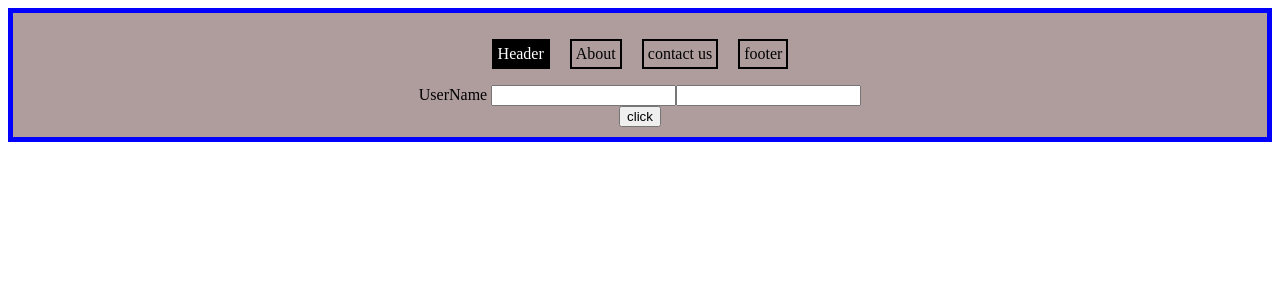
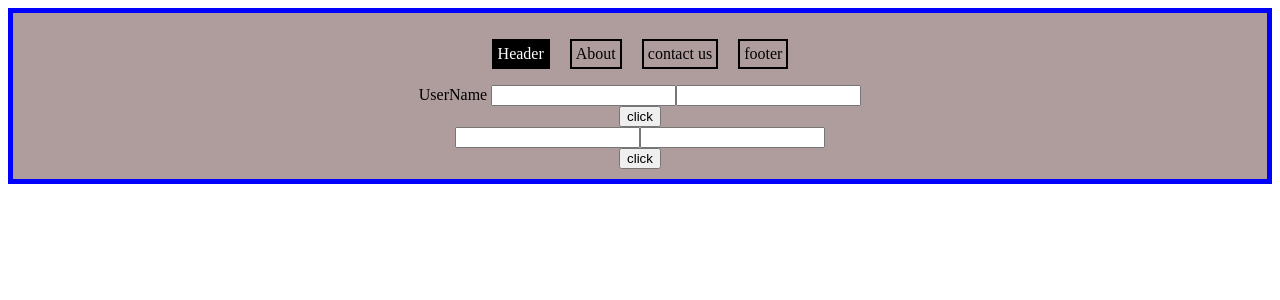
Before and after one commit to akhil-rajarao/AngularCore, an Angular app: page / in a window 1280 px wide. Shown: the top 300 px of the page. Built offline with nearby package versions, Linux system fonts and the light colour scheme.

Commit message:
reactive forms used in app component and extracted values of it

```diff
--- a/src/app/app.component.html
+++ b/src/app/app.component.html
@@ -99,4 +99,9 @@
     </p>
   </div>
   <div><router-outlet></router-outlet></div>
+<form [formGroup]="totalForm">
+  <input type="text" formControlName="user">
+  <input type="password" formControlName="pwd">
+</form>
+<button (click)="show()">click</button>
 </div>
--- a/src/app/app.component.ts
+++ b/src/app/app.component.ts
@@ -1,4 +1,5 @@
 import { Component } from '@angular/core';
+import { FormControl, FormGroup } from '@angular/forms';
 
 @Component({
   selector: 'app-root',
@@ -19,12 +20,21 @@ export class AppComponent {
   salary: number = 8646846;
   valuesinsode: string = 'value1';
   isloading: boolean = false;
-  cdata:any;
+  cdata: any;
   movies = ['marvel', 'ironman', 'doctor Strange'];
   name: any = '(input)=changeName($event)';
   person: object = { firstName: 'John', gender: 'm' };
   wish: string = 'buon mezzogiorno';
-  pulledData = ""
+  pulledData = '';
+  totalForm = new FormGroup({
+    user: new FormControl(),
+    pwd: new FormControl(),
+  });
+  show = () => {
+    console.log(this.totalForm);
+    console.log(this.totalForm.controls.user.value);
+    console.log(this.totalForm.controls.pwd.value);
+  };
   increment = () => {
     this.counter = this.counter + 1;
   };
--- a/src/app/app.module.ts
+++ b/src/app/app.module.ts
@@ -7,7 +7,7 @@ import {
 import { AppRoutingModule } from './app-routing.module';
 import { AppComponent } from './app.component';
 import { HeaderComponent } from './header/header.component';
-import { FormsModule } from '@angular/forms';
+import { FormsModule, ReactiveFormsModule } from '@angular/forms';
 import { CommonModule, NgIf } from '@angular/common';
 import { CustomPipePipe } from './custom-pipe.pipe';
 import { DecoratorsComponent } from './decorators/decorators.component';
@@ -74,7 +74,7 @@ const customRoutes: Routes = [
     FormsModule,
     CommonModule,
     RouterModule.forRoot(customRoutes),
-    HttpClientModule,
+    HttpClientModule,ReactiveFormsModule
   ],
   providers: [provideClientHydration(), TestServiceService],
   bootstrap: [AppComponent],
```
